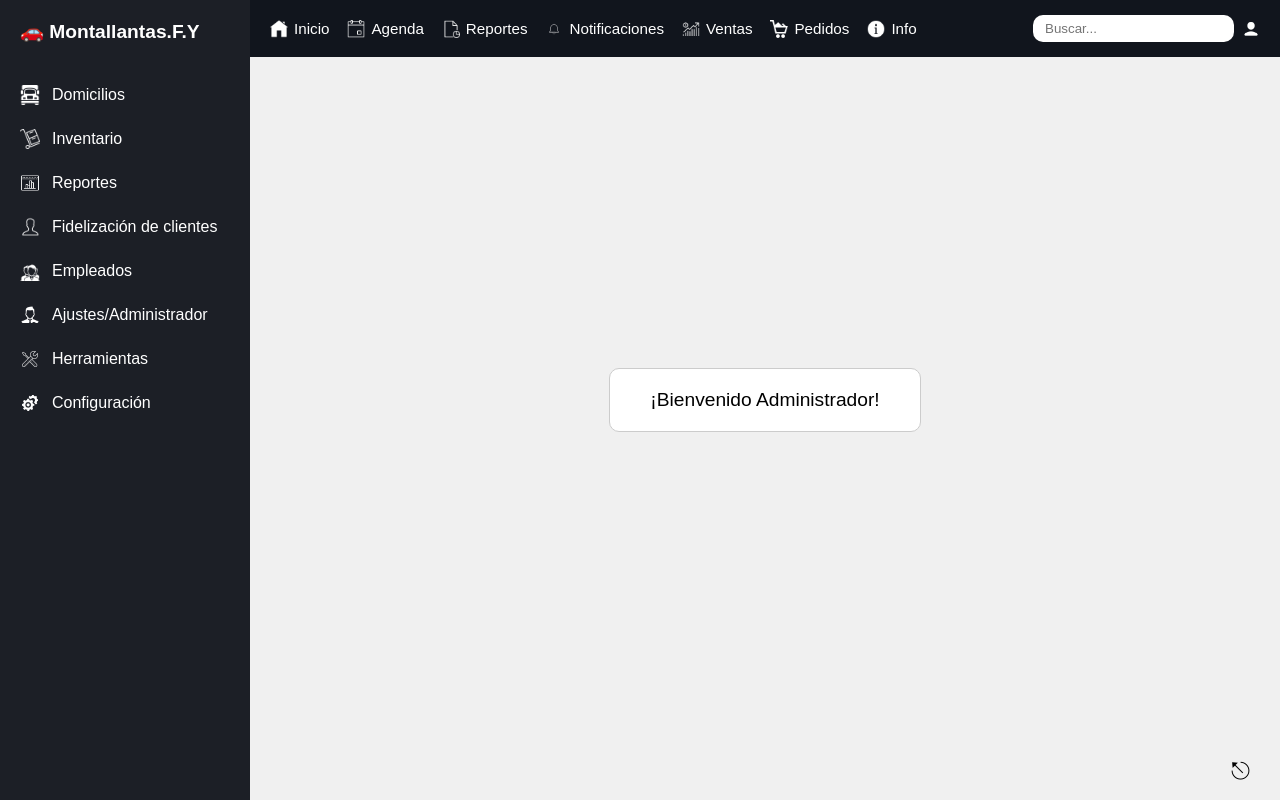
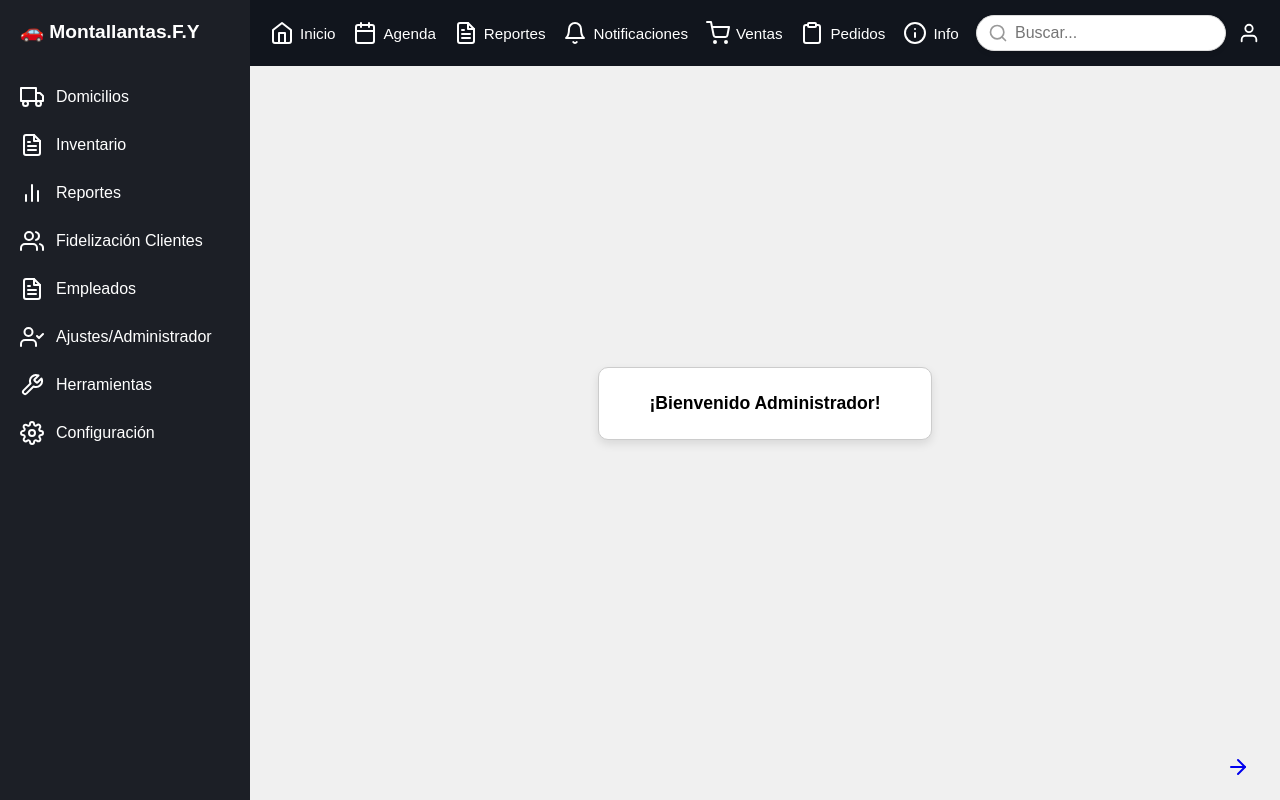
Before and after one commit to Juanca8889/Proyecto-Sena-F.Y, a Flask app: page /Admin in a window 1280 px wide. Run offline with Flask 3, Linux system fonts and the light colour scheme.

Commit message:
modificacion de index y empleados

```diff
--- a/frontend/static/style.css
+++ b/frontend/static/style.css
@@ -5,14 +5,17 @@
   font-family: sans-serif;
 }
 
+
 body {
   background-color: #f0f0f0;
 }
+
 
 .contenedor {
   display: flex;
   height: 100vh;
 }
+
 
 .sidebar {
   background-color: #1c1f26;
@@ -21,14 +24,17 @@ body {
   padding: 20px;
 }
 
+
 .sidebar h2 {
   margin-bottom: 30px;
   font-size: 1.2rem;
 }
 
+
 .sidebar ul {
   list-style: none;
 }
+
 
 .sidebar button {
   background: none;
@@ -42,19 +48,29 @@ body {
   display: flex;
   align-items: center;
   gap: 12px;
+  transition: background 0.2s;
 }
 
-.icono-img {
+
+.sidebar button:hover {
+  background-color: #2c2f36;
+  border-radius: 6px;
+}
+
+
+.sidebar i {
   width: 20px;
   height: 20px;
-  object-fit: contain;
+  stroke-width: 2;
 }
+
 
 .contenido {
   flex: 1;
   display: flex;
   flex-direction: column;
 }
+
 
 .barra-superior {
   display: flex;
@@ -65,11 +81,13 @@ body {
   padding: 15px 20px;
 }
 
+
 .nav-iconos {
   display: flex;
   gap: 18px;
   align-items: center;
 }
+
 
 .nav-iconos span {
   display: flex;
@@ -77,26 +95,70 @@ body {
   gap: 6px;
   font-size: 0.95rem;
   cursor: pointer;
+  transition: color 0.2s;
 }
 
+
+.nav-iconos span:hover {
+  color: #ffd700;
+}
+
+
+.nav-iconos i {
+  width: 18px;
+  height: 18px;
+  stroke-width: 2;
+}
+
+
 .buscar {
+  position: relative;
   display: flex;
   align-items: center;
-  gap: 8px;
+  gap: 12px;
 }
 
+
 .buscador {
-  padding: 6px 12px;
-  border-radius: 10px;
-  border: none;
+  width: 250px;
+  padding: 8px 12px 8px 38px; /* espacio para la lupa */
+  border-radius: 24px;
+  border: 1px solid #dcdcdc;
   outline: none;
+  font-size: 1rem;
+  box-shadow: 0 2px 5px rgb(0 0 0 / 0.1);
+  transition: box-shadow 0.3s ease;
+  background-color: white;
 }
 
-.icono-barra {
-  width: 18px;
-  height: 18px;
-  object-fit: contain;
+
+.buscador:focus {
+  box-shadow: 0 4px 12px rgb(0 0 0 / 0.2);
+  border-color: #4285f4;
 }
+
+
+.icono-busqueda {
+  position: absolute;
+  left: 12px;
+  top: 50%;
+  transform: translateY(-50%);
+  width: 20px;
+  height: 20px;
+  stroke-width: 2;
+  color: #999;
+  pointer-events: none;
+}
+
+
+.icono-usuario {
+  width: 22px;
+  height: 22px;
+  stroke-width: 2;
+  color: white;
+  cursor: pointer;
+}
+
 
 .mensaje {
   flex: 1;
@@ -105,17 +167,50 @@ body {
   align-items: center;
 }
 
+
 .caja-bienvenida {
   border: 1px solid #ccc;
-  padding: 20px 40px;
+  padding: 25px 50px;
   border-radius: 10px;
   background-color: white;
-  font-size: 1.2rem;
+  font-size: 1.1rem;
+  text-align: center;
+  box-shadow: 0 4px 10px rgba(0, 0, 0, 0.1);
 }
+
+
+.caja-bienvenida p {
+  margin-bottom: 10px;
+}
+
+
+.caja-bienvenida button {
+  margin-top: 10px;
+  padding: 10px 20px;
+  background-color: #1c1f26;
+  color: white;
+  border: none;
+  border-radius: 8px;
+  cursor: pointer;
+  font-size: 0.95rem;
+  transition: background-color 0.2s;
+}
+
+
+.caja-bienvenida button:hover {
+  background-color: #333945;
+}
+
 
 .cerrar-sesion {
   text-align: right;
   padding: 15px 30px;
   font-size: 1.5rem;
   cursor: pointer;
+  color: #1c1f26;
 }
+
+
+.cerrar-sesion:hover {
+  color: red;
+}
--- a/frontend/templates/empleado.html
+++ b/frontend/templates/empleado.html
@@ -70,7 +70,7 @@
         </section>
 
         <footer class="cerrar-sesion">
-          <i data-feather="arrow-right"></i>
+          <a href="login"><i data-feather="arrow-right"></i></a>
         </footer>
       </main>
     </div>
--- a/frontend/templates/index.html
+++ b/frontend/templates/index.html
@@ -2,12 +2,10 @@
 <html lang="es">
   <head>
     <meta charset="UTF-8" />
-    <meta name="viewport" content="width=device-width, initial-scale=1.0" />
+    <meta name="viewport" content="width=device-width, initial-scale=1" />
     <title>Montallantas.F.Y</title>
-    <link
-      rel="stylesheet"
-      href="{{ url_for('static', filename='style.css') }}"
-    />
+    <link rel="stylesheet" href="./static/style.css" />
+    <script src="https://unpkg.com/feather-icons"></script>
   </head>
   <body>
     <div class="contenedor">
@@ -16,76 +14,32 @@
         <nav>
           <ul>
             <li>
+              <button><i data-feather="truck"></i> Domicilios</button>
+            </li>
+            <li>
+              <button><i data-feather="file-text"></i> Inventario</button>
+            </li>
+            <li>
+              <button><i data-feather="bar-chart-2"></i> Reportes</button>
+            </li>
+            <li>
               <button>
-                <img
-                  src="./static/img/camion.png"
-                  alt="Domicilio"
-                  class="icono-img"
-                />Domicilios
+                <i data-feather="users"></i> Fidelización Clientes
               </button>
             </li>
             <li>
+              <button><i data-feather="file-text"></i> Empleados</button>
+            </li>
+            <li>
               <button>
-                <img
-                  src="./static/img/inventario.png"
-                  alt="Inventario"
-                  class="icono-img"
-                />Inventario
+                <i data-feather="user-check"></i> Ajustes/Administrador
               </button>
             </li>
             <li>
-              <button>
-                <img
-                  src="./static/img/estadística.png"
-                  alt="Reportes"
-                  class="icono-img"
-                />Reportes
-              </button>
+              <button><i data-feather="tool"></i> Herramientas</button>
             </li>
             <li>
-              <button>
-                <img
-                  src="./static/img/clientess.png"
-                  alt="Fidelización"
-                  class="icono-img"
-                />Fidelización de clientes
-              </button>
-            </li>
-            <li>
-              <button>
-                <img
-                  src="./static/img/empleados.png"
-                  alt="Empleados"
-                  class="icono-img"
-                />Empleados
-              </button>
-            </li>
-            <li>
-              <button>
-                <img
-                  src="./static/img/administrador.png"
-                  alt="Ajustes"
-                  class="icono-img"
-                />Ajustes/Administrador
-              </button>
-            </li>
-            <li>
-              <button>
-                <img
-                  src="./static/img/herramientas.png"
-                  alt="Herramientas"
-                  class="icono-img"
-                />Herramientas
-              </button>
-            </li>
-            <li>
-              <button>
-                <img
-                  src="./static/img/confi.png"
-                  alt="Configuración"
-                  class="icono-img"
-                />Configuración
-              </button>
+              <button><i data-feather="settings"></i> Configuración</button>
             </li>
           </ul>
         </nav>
@@ -94,66 +48,35 @@
       <main class="contenido">
         <header class="barra-superior">
           <div class="nav-iconos">
-            <span
-              ><img
-                src="./static/img/casa.png"
-                alt="Inicio"
-                class="icono-barra"
-              />Inicio</span
-            >
-            <span
-              ><img
-                src="./static/img/agenda.png"
-                alt="Agenda"
-                class="icono-barra"
-              />Agenda</span
-            >
-            <span
-              ><img
-                src="./static/img/reporte.png"
-                alt="Reportes"
-                class="icono-barra"
-              />Reportes</span
-            >
-            <span
-              ><img
-                src="./static/img/noti.png"
-                alt="Notificaciones"
-                class="icono-barra"
-              />Notificaciones</span
-            >
-            <span
-              ><img
-                src="./static/img/ventas.png"
-                alt="Ventas"
-                class="icono-barra"
-              />Ventas</span
-            >
-            <span
-              ><img
-                src="./static/img/pedidos.png"
-                alt="Pedidos"
-                class="icono-barra"
-              />Pedidos</span
-            >
-            <span
-              ><img src="./static/img/info.png" alt="Info" class="icono-barra" />Info</span
-            >
+            <span><i data-feather="home"></i> Inicio</span>
+            <span><i data-feather="calendar"></i> Agenda</span>
+            <span><i data-feather="file-text"></i> Reportes</span>
+            <span><i data-feather="bell"></i> Notificaciones</span>
+            <span><i data-feather="shopping-cart"></i> Ventas</span>
+            <span><i data-feather="clipboard"></i> Pedidos</span>
+            <span><i data-feather="info"></i> Info</span>
           </div>
           <div class="buscar">
             <input type="search" placeholder="Buscar..." class="buscador" />
-            <img src="./static/img/usuario.png" alt="Buscar" class="icono-barra" />
+            <i data-feather="search" class="icono-busqueda"></i>
+            <i data-feather="user" class="icono-usuario"></i>
           </div>
         </header>
 
         <section class="mensaje">
-          <div class="caja-bienvenida">¡Bienvenido Administrador!</div>
+          <div class="caja-bienvenida">
+            <strong> ¡Bienvenido Administrador! </strong>
+          </div>
         </section>
 
         <footer class="cerrar-sesion">
-          <span>⎋</span>
+          <a href="login"><i data-feather="arrow-right"></i></a>
         </footer>
       </main>
     </div>
+
+    <script>
+      feather.replace();
+    </script>
   </body>
 </html>
```
Also changed, not shown: frontend/static/img/administrador.png (deleted), frontend/static/img/agenda.png (deleted), frontend/static/img/camion.png (deleted), frontend/static/img/casa.png (deleted), frontend/static/img/clientess.png (deleted), frontend/static/img/confi.png (deleted), frontend/static/img/empleados.png (deleted), frontend/static/img/estadística.png (deleted), frontend/static/img/herramientas.png (deleted), frontend/static/img/info.png (deleted), frontend/static/img/inventario.png (deleted), frontend/static/img/noti.png (deleted), frontend/static/img/pedidos.png (deleted), frontend/static/img/reporte.png (deleted), 1 more files.
